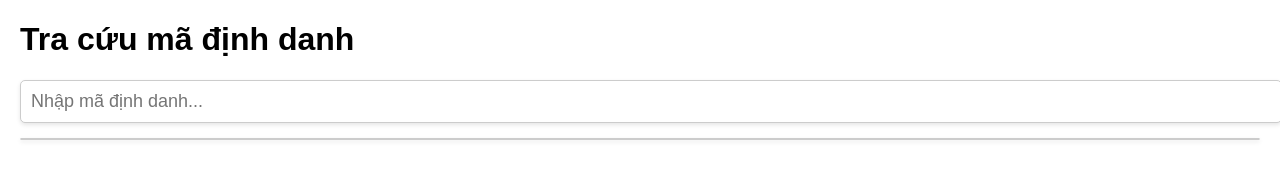
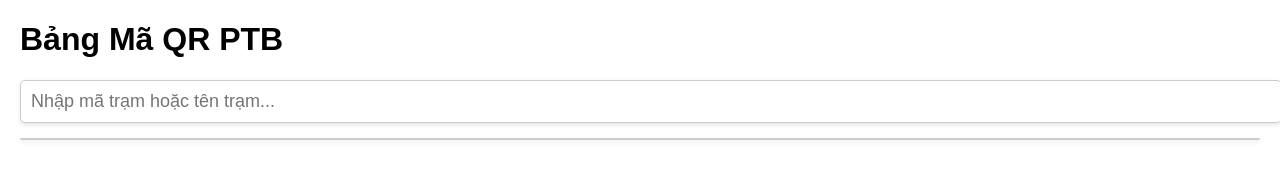
Before and after one commit to lamlv-evn/qr-thoi-binh, a plain HTML site: page index.html in a window 1280 px wide. Drawn offline with Linux system fonts and the light colour scheme.

Commit message:
change name

```diff
--- a/index.html
+++ b/index.html
@@ -75,14 +75,14 @@
   </style>
 </head>
 <body>
-  <h1>Tra cứu mã định danh</h1>
-  <input type="text" id="input" placeholder="Nhập mã định danh...">
+  <h1>Bảng Mã QR PTB</h1>
+  <input type="text" id="input" placeholder="Nhập mã trạm hoặc tên trạm...">
   <ul id="suggestions"></ul>
 
   <div class="result-container" id="result"></div>
 
   <script>
-    const apiUrl = 'https://script.google.com/macros/s/AKfycbwMJYncq6omSgKdgVAT83Tan-4mk6o7IUMGvhfcrwTPy5fw-1gOapu12ov6qmTHLF_NiQ/exec'; // Thay bằng URL Web App của bạn
+    const apiUrl = 'https://script.google.com/macros/s/AKfycbyaWzn-0BBBROXr-zgZQiZxZ0yrot16MrQV5zWLc1R5GP7xImrvf2_RGqK0M46pkXiHHA/exec'; // Thay bằng URL Web App của bạn
 
     const input = document.getElementById('input');
     const suggestionsList = document.getElementById('suggestions');
```
